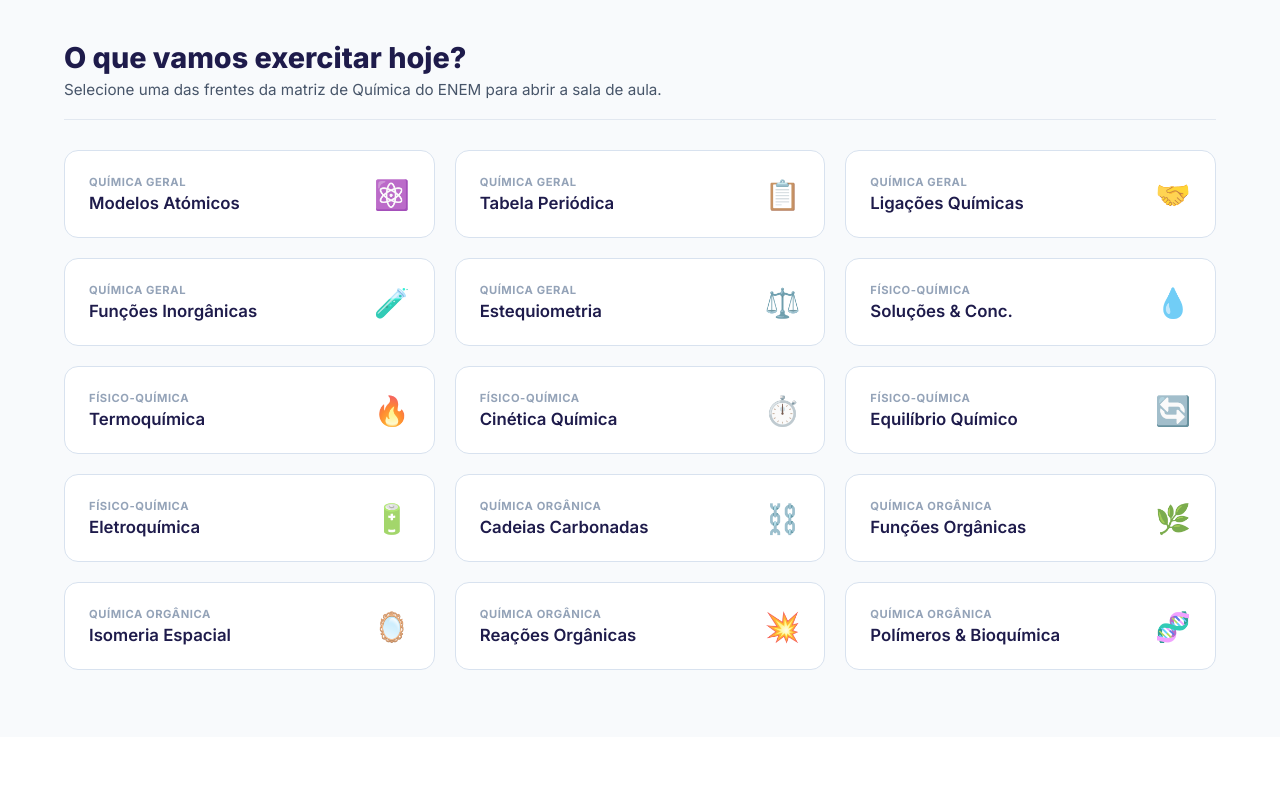
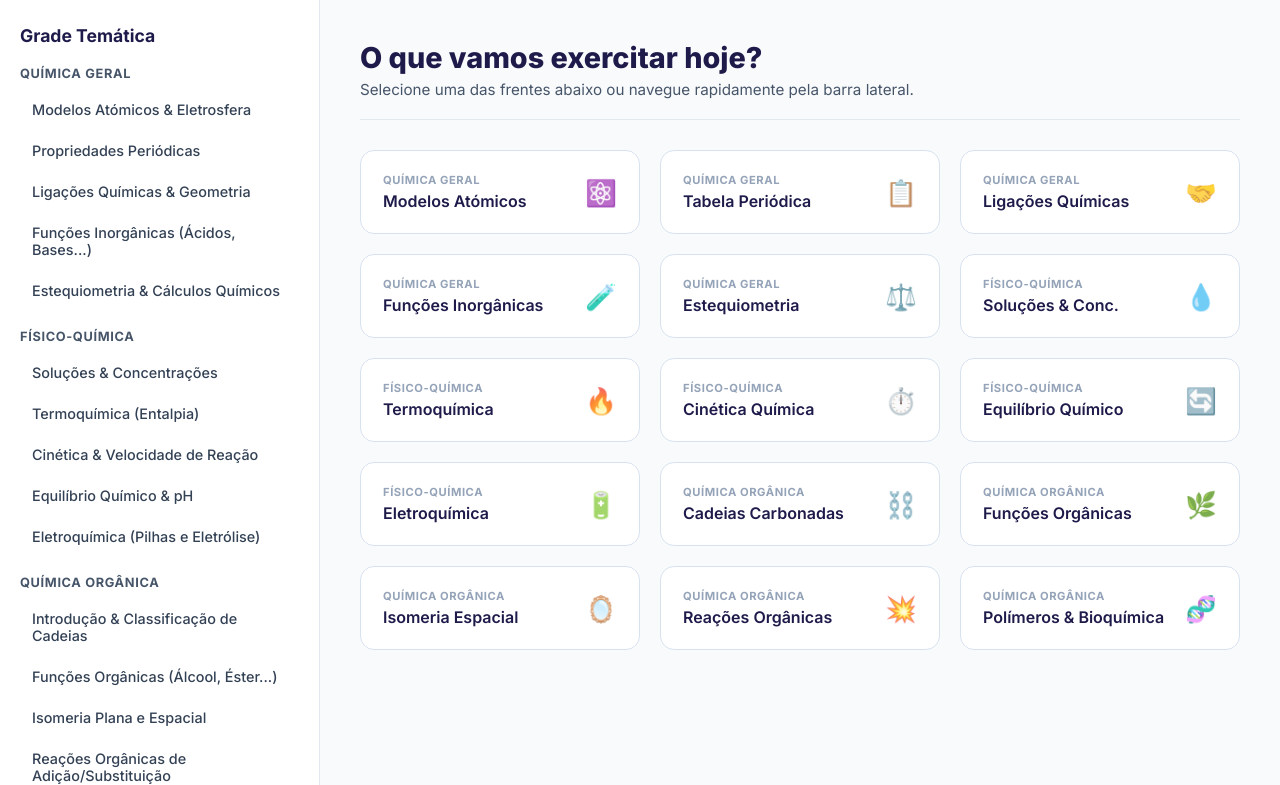
Before and after one commit to ghsnts/atomicamente, a PHP site: page /materias.php in a window 1280 px wide. Shown: the part 63-848 px from the top of the page. Before the commit the page ends 733 px from the top, so only its background shows below. Run offline with PHP 8.4, Linux system fonts and the light colour scheme; the visitor is signed in with stand-in values (Sample User, id 1).

Commit message:
Update materias.php

```diff
--- a/materias.php
+++ b/materias.php
@@ -8,23 +8,54 @@ if (!isset($_SESSION['user_id'])) {
     exit;
 }
 
-// Matriz completa para gerar os cards dinamicamente no meio da tela
+// 1. Matriz da Árvore Pedagógica (Para alimentar a Barra Lateral)
+$matriz_enem = [
+    'quimica-geral' => [
+        'titulo' => 'Química Geral',
+        'subtopicos' => [
+            'modelos-atomicos'  => 'Modelos Atómicos & Eletrosfera',
+            'tabela-periodica'  => 'Propriedades Periódicas',
+            'ligacoes-quimicas' => 'Ligações Químicas & Geometria',
+            'funcoes-inorganicas'=> 'Funções Inorgânicas (Ácidos, Bases...)',
+            'estequiometria'    => 'Estequiometria & Cálculos Químicos'
+        ]
+    ],
+    'fisico-quimica' => [
+        'titulo' => 'Físico-Química',
+        'subtopicos' => [
+            'solucoes'          => 'Soluções & Concentrações',
+            'termoquimica'      => 'Termoquímica (Entalpia)',
+            'cinetica-quimica'  => 'Cinética & Velocidade de Reação',
+            'equilibrio-quimico'=> 'Equilíbrio Químico & pH',
+            'eletroquimica'     => 'Eletroquímica (Pilhas e Eletrólise)'
+        ]
+    ],
+    'quimica-organica' => [
+        'titulo' => 'Química Orgânica',
+        'subtopicos' => [
+            'cadeias-carbonadas'=> 'Introdução & Classificação de Cadeias',
+            'funcoes-organicas' => 'Funções Orgânicas (Álcool, Éster...)',
+            'isomeria'          => 'Isomeria Plana e Espacial',
+            'reacoes-organicas' => 'Reações Orgânicas de Adição/Substituição',
+            'polimeros-bioq'    => 'Polímeros & Bioquímica do ENEM'
+        ]
+    ]
+];
+
+// 2. Matriz de Cards (Para alimentar a Grade Central)
 $matriz_cards = [
-    // QUÍMICA GERAL
     ['slug' => 'modelos-atomicos',   'titulo' => 'Modelos Atómicos', 'cat' => 'Química Geral', 'icone' => '⚛️'],
     ['slug' => 'tabela-periodica',   'titulo' => 'Tabela Periódica', 'cat' => 'Química Geral', 'icone' => '📋'],
     ['slug' => 'ligacoes-quimicas',  'titulo' => 'Ligações Químicas', 'cat' => 'Química Geral', 'icone' => '🤝'],
     ['slug' => 'funcoes-inorganicas', 'titulo' => 'Funções Inorgânicas', 'cat' => 'Química Geral', 'icone' => '🧪'],
     ['slug' => 'estequiometria',     'titulo' => 'Estequiometria', 'cat' => 'Química Geral', 'icone' => '⚖️'],
 
-    // FÍSICO-QUÍMICA
     ['slug' => 'solucoes',           'titulo' => 'Soluções & Conc.', 'cat' => 'Físico-Química', 'icone' => '💧'],
     ['slug' => 'termoquimica',       'titulo' => 'Termoquímica', 'cat' => 'Físico-Química', 'icone' => '🔥'],
     ['slug' => 'cinetica-quimica',   'titulo' => 'Cinética Química', 'cat' => 'Físico-Química', 'icone' => '⏱️'],
     ['slug' => 'equilibrio-quimico', 'titulo' => 'Equilíbrio Químico', 'cat' => 'Físico-Química', 'icone' => '🔄'],
     ['slug' => 'eletroquimica',      'titulo' => 'Eletroquímica', 'cat' => 'Físico-Química', 'icone' => '🔋'],
 
-    // QUÍMICA ORGÂNICA
     ['slug' => 'cadeias-carbonadas', 'titulo' => 'Cadeias Carbonadas', 'cat' => 'Química Orgânica', 'icone' => '⛓️'],
     ['slug' => 'funcoes-organicas',  'titulo' => 'Funções Orgânicas', 'cat' => 'Química Orgânica', 'icone' => '🌿'],
     ['slug' => 'isomeria',           'titulo' => 'Isomeria Espacial', 'cat' => 'Química Orgânica', 'icone' => '🪞'],
@@ -44,63 +75,81 @@ $matriz_cards = [
   <link rel="stylesheet" href="css/plataforma.css">
 
   <style>
-    /* COMPONENTES DO MENU EM GRADE (ESTILO DA CAPTURA DE TELA) */
+    /* DESIGN DE DIVISÃO (SIDEBAR + CONTEÚDO CENTRAL) */
+    .hub-layout-grid {
+      display: grid;
+      grid-template-columns: 320px 1fr;
+      min-height: calc(100vh - 65px);
+    }
+
+    /* ESTILO DA BARRA LATERAL (REUTILIZADO DO TOPICO.PHP) */
+    .sidebar-grade {
+      background: white;
+      border-right: 1px solid var(--borda);
+      padding: 25px 20px;
+      overflow-y: auto;
+      max-height: calc(100vh - 65px);
+    }
+    .titulo-categoria {
+      font-size: 0.8rem;
+      text-transform: uppercase;
+      letter-spacing: 0.05em;
+      color: var(--cinza-texto);
+      margin: 20px 0 10px 0;
+      font-weight: 700;
+    }
+    .link-subtopico {
+      display: block;
+      padding: 10px 12px;
+      color: #334155;
+      text-decoration: none;
+      font-size: 0.9rem;
+      font-weight: 500;
+      border-radius: 8px;
+      margin-bottom: 4px;
+      transition: all 0.2s;
+    }
+    .link-subtopico:hover {
+      background: var(--roxo-suave);
+      color: var(--roxo-base);
+    }
+
+    /* CONTAINER DO CONTEÚDO DIREITO */
+    .conteudo-hub {
+      padding: 40px;
+      background: var(--cinza-fundo);
+      overflow-y: auto;
+      max-height: calc(100vh - 65px);
+    }
+
+    /* A GRADE DE CARDS (ESTILO DO TEU PRINT) */
     .hub-grid {
       display: grid;
-      grid-template-columns: repeat(auto-fill, minmax(280px, 1fr));
+      grid-template-columns: repeat(auto-fill, minmax(260px, 1fr));
       gap: 20px;
       margin-top: 30px;
     }
-
     .card-hub-topico {
       display: flex;
       justify-content: space-between;
       align-items: center;
       background: white;
-      border: 1.5px solid #d8e2ef; /* Borda suave como o print */
+      border: 1.5px solid #d8e2ef;
       border-radius: 14px;
-      padding: 24px;
+      padding: 22px;
       text-decoration: none;
       transition: all 0.2s ease-in-out;
-      position: relative;
     }
-
     .card-hub-topico:hover {
       border-color: var(--roxo-vivo);
-      box-shadow: 0 10px 20px rgba(109, 40, 217, 0.05);
+      box-shadow: 0 10px 20px rgba(109, 40, 217, 0.04);
       transform: translateY(-2px);
     }
-
-    .card-hub-info {
-      display: flex;
-      flex-direction: column;
-      gap: 4px;
-    }
-
-    .card-hub-tag {
-      font-size: 0.7rem;
-      text-transform: uppercase;
-      font-weight: 700;
-      color: #94a3b8;
-      letter-spacing: 0.05em;
-    }
-
-    .card-hub-titulo {
-      font-size: 1.05rem;
-      font-weight: 600;
-      color: var(--roxo-profundo);
-    }
-
-    .card-hub-icone {
-      font-size: 1.8rem;
-      opacity: 0.8;
-      transition: transform 0.2s;
-    }
-
-    .card-hub-topico:hover .card-hub-icone {
-      transform: scale(1.1);
-      opacity: 1;
-    }
+    .card-hub-info { display: flex; flex-direction: column; gap: 4px; }
+    .card-hub-tag { font-size: 0.7rem; text-transform: uppercase; font-weight: 700; color: #94a3b8; letter-spacing: 0.05em; }
+    .card-hub-titulo { font-size: 1rem; font-weight: 600; color: var(--roxo-profundo); }
+    .card-hub-icone { font-size: 1.6rem; opacity: 0.8; transition: transform 0.2s; }
+    .card-hub-topico:hover .card-hub-icone { transform: scale(1.1); opacity: 1; }
   </style>
 </head>
 <body class="dash-body">
@@ -115,10 +164,25 @@ $matriz_cards = [
     </div>
   </header>
 
-  <main class="container" style="padding: 40px 0;">
-    <div style="border-bottom: 1px solid var(--borda); padding-bottom: 20px; margin-bottom: 10px;">
+  <div class="hub-layout-grid">
+
+    <nav class="sidebar-grade">
+      <h2 style="font-size: 1.1rem; color: var(--roxo-profundo); margin-top:0; font-weight:700;">Grade Temática</h2>
+
+      <?php foreach ($matriz_enem as $slug_topico => $dados): ?>
+        <div class="titulo-categoria"><?php echo $dados['titulo']; ?></div>
+        <?php foreach ($dados['subtopicos'] as $slug_sub => $nome_sub): ?>
+          <a href="topico.php?id=<?php echo $slug_sub; ?>" class="link-subtopico">
+             <?php echo $nome_sub; ?>
+          </a>
+        <?php endforeach; ?>
+      <?php endforeach; ?>
+    </nav>
+
+    <main class="conteudo-hub">
+      <div style="border-bottom: 1px solid var(--borda); padding-bottom: 20px;">
         <h1 style="margin: 0; font-size: 1.8rem; color: var(--roxo-profundo); font-weight: 800;">O que vamos exercitar hoje?</h1>
-      <p style="margin: 5px 0 0 0; color: var(--cinza-texto); font-size: 0.95rem;">Selecione uma das frentes da matriz de Química do ENEM para abrir a sala de aula.</p>
+        <p style="margin: 5px 0 0 0; color: var(--cinza-texto); font-size: 0.95rem;">Selecione uma das frentes abaixo ou navegue rapidamente pela barra lateral.</p>
       </div>
 
       <div class="hub-grid">
@@ -136,5 +200,7 @@ $matriz_cards = [
       </div>
     </main>
 
+  </div>
+
 </body>
 </html>
```
Lines whose indentation alone changed are shown as unchanged.
